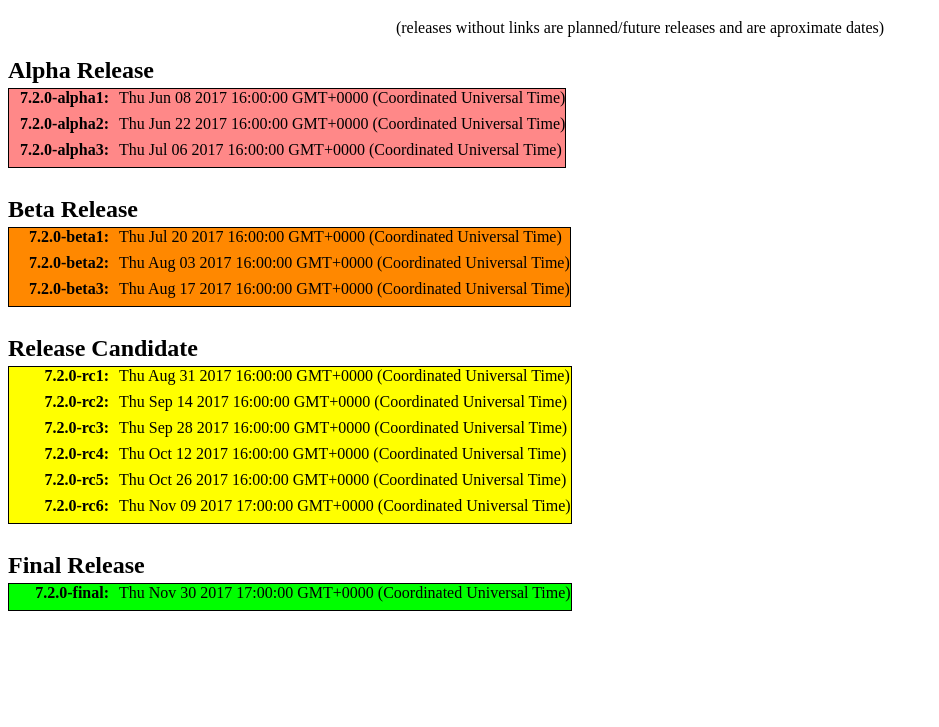
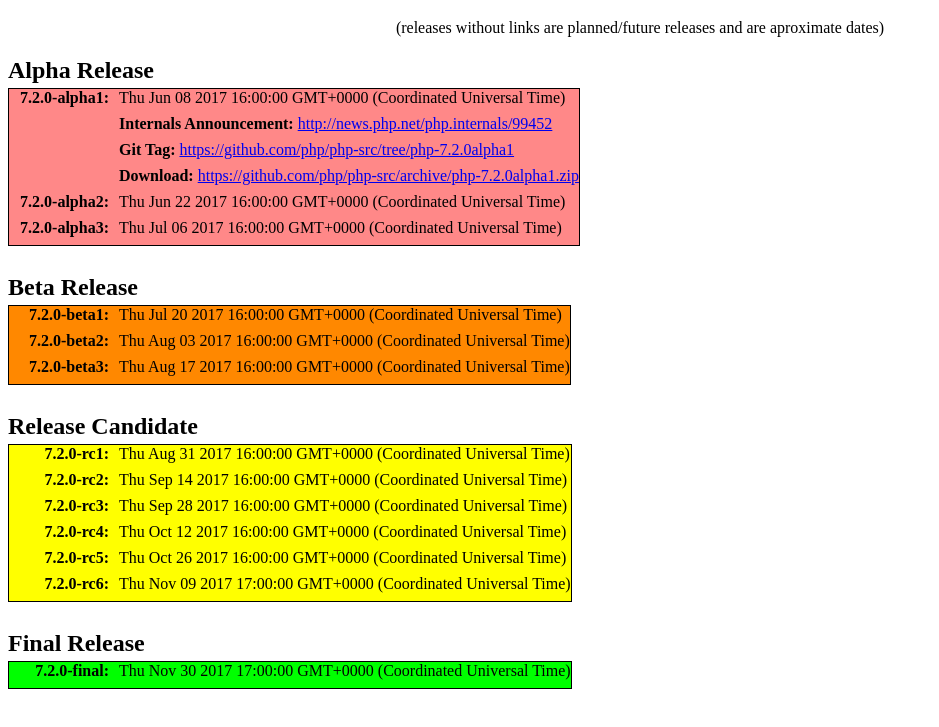
Before and after one commit to phplang/phplang.github.io, a plain HTML site: page release/7.2.html in a window 1280 px wide. Shown: the part 61-788 px from the top of the page, without its empty margins (0-939 px from the left). Drawn offline with nearby package versions, Linux system fonts and the light colour scheme.

Commit message:
Add info for PHP 7.2 Alpha 1 release
This also adds the git tag, internals announcement, and download links.
I wasn't sure how the gitref and tarball links would be added, and these
new links seem more informative

```diff
--- a/release/7.2.script.js
+++ b/release/7.2.script.js
@@ -1,17 +1,17 @@
 var releases = [
-    { "type": "alpha", "name": "7.2.0-alpha1", "releaseDate": "2017-06-08 12:00 -0400", "gitRef": "", "tarball": ""  },
-    { "type": "alpha", "name": "7.2.0-alpha2", "releaseDate": "2017-06-22 12:00 -0400", "gitRef": "", "tarball": ""  },
-    { "type": "alpha", "name": "7.2.0-alpha3", "releaseDate": "2017-07-06 12:00 -0400", "gitRef": "", "tarball": "" },
-    { "type": "beta", "name": "7.2.0-beta1", "releaseDate": "2017-07-20 12:00 -0400", "gitRef": "", "tarball": "" },
-    { "type": "beta", "name": "7.2.0-beta2", "releaseDate": "2017-08-03 12:00 -0400", "gitRef": "", "tarball": "" },
-    { "type": "beta", "name": "7.2.0-beta3", "releaseDate": "2017-08-17 12:00 -0400", "gitRef": "", "tarball": "" },
-    { "type": "rc", "name": "7.2.0-rc1", "releaseDate": "2017-08-31 12:00 -0400", "gitRef": "", "tarball": "" },
-    { "type": "rc", "name": "7.2.0-rc2", "releaseDate": "2017-09-14 12:00 -0400", "gitRef": "", "tarball": "" },
-    { "type": "rc", "name": "7.2.0-rc3", "releaseDate": "2017-09-28 12:00 -0400", "gitRef": "", "tarball": "" },
-    { "type": "rc", "name": "7.2.0-rc4", "releaseDate": "2017-10-12 12:00 -0400", "gitRef": "", "tarball": "" },
-    { "type": "rc", "name": "7.2.0-rc5", "releaseDate": "2017-10-26 12:00 -0400", "gitRef": "", "tarball": "" },
-    { "type": "rc", "name": "7.2.0-rc6", "releaseDate": "2017-11-09 12:00 -0500", "gitRef": "", "tarball": "" },
-    { "type": "final", "name": "7.2.0-final", "releaseDate": "2017-11-30 12:00 -0500", "gitRef": "", "tarball": "" },
+    { "type": "alpha", "name": "7.2.0-alpha1", "releaseDate": "2017-06-08 12:00 -0400", "announce": "http://news.php.net/php.internals/99452", "gitTag": "https://github.com/php/php-src/tree/php-7.2.0alpha1", "download": "https://github.com/php/php-src/archive/php-7.2.0alpha1.zip"  },
+    { "type": "alpha", "name": "7.2.0-alpha2", "releaseDate": "2017-06-22 12:00 -0400", "announce": "", "gitTag": "", "download": ""  },
+    { "type": "alpha", "name": "7.2.0-alpha3", "releaseDate": "2017-07-06 12:00 -0400", "announce": "", "gitTag": "", "download": "" },
+    { "type": "beta", "name": "7.2.0-beta1", "releaseDate": "2017-07-20 12:00 -0400", "announce": "", "gitTag": "", "download": "" },
+    { "type": "beta", "name": "7.2.0-beta2", "releaseDate": "2017-08-03 12:00 -0400", "announce": "", "gitTag": "", "download": "" },
+    { "type": "beta", "name": "7.2.0-beta3", "releaseDate": "2017-08-17 12:00 -0400", "announce": "", "gitTag": "", "download": "" },
+    { "type": "rc", "name": "7.2.0-rc1", "releaseDate": "2017-08-31 12:00 -0400", "announce": "", "gitTag": "", "download": "" },
+    { "type": "rc", "name": "7.2.0-rc2", "releaseDate": "2017-09-14 12:00 -0400", "announce": "", "gitTag": "", "download": "" },
+    { "type": "rc", "name": "7.2.0-rc3", "releaseDate": "2017-09-28 12:00 -0400", "announce": "", "gitTag": "", "download": "" },
+    { "type": "rc", "name": "7.2.0-rc4", "releaseDate": "2017-10-12 12:00 -0400", "announce": "", "gitTag": "", "download": "" },
+    { "type": "rc", "name": "7.2.0-rc5", "releaseDate": "2017-10-26 12:00 -0400", "announce": "", "gitTag": "", "download": "" },
+    { "type": "rc", "name": "7.2.0-rc6", "releaseDate": "2017-11-09 12:00 -0500", "announce": "", "gitTag": "", "download": "" },
+    { "type": "final", "name": "7.2.0-final", "releaseDate": "2017-11-30 12:00 -0500", "gitTag": "", "download": "" },
 ];
 
 (function () {
@@ -21,8 +21,9 @@ var releases = [
             $('<dt>').append(element.name)
         ).append(
             $('<dd>').attr('class', 'releaseDate').append(formattedDate)
-            ).append((element.gitRef) ? $('<dd>').attr('class', 'gitref').append(element.gitRef) : ''
-            ).append((element.tarball) ? $('<dd>').attr('class', 'tarball').append(element.tarball) : ''
+            ).append((element.announce) ? $('<dd>').attr('class', 'announce').append('<a href="' + element.announce + '">' + element.announce + '</a>') : ''
+            ).append((element.gitTag) ? $('<dd>').attr('class', 'gitTag').append('<a href="' + element.gitTag + '">' + element.gitTag + '</a>') : ''
+            ).append((element.download) ? $('<dd>').attr('class', 'download').append('<a href="' + element.download + '">' + element.download + '</a>') : ''
         );
     });
 })();
--- a/release/styles.css
+++ b/release/styles.css
@@ -25,14 +25,19 @@
     background-color: #0F0;
 }
 
-.gitref::before {
+.announce::before {
     font-weight: bold;
-    content: "GitRef: ";
+    content: "Internals Announcement: ";
 }
 
-.tarball::before {
+.gitTag::before {
     font-weight: bold;
-    content: "Tarball: ";
+    content: "Git Tag: ";
+}
+
+.download::before {
+    font-weight: bold;
+    content: "Download: ";
 }
 
 dt {
```
